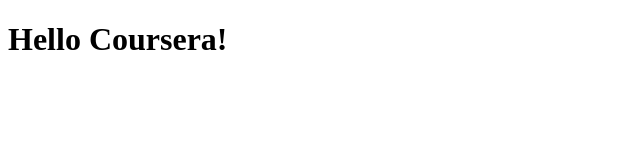
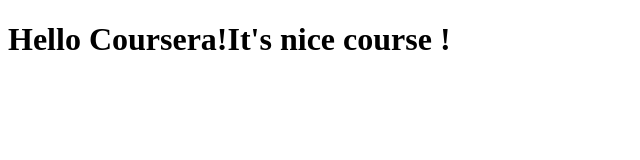
Before and after one commit to pawelkozlak/Coursera-test, a plain HTML site: page site/index.html in a window 1280 px wide. Shown: the whole page, without its empty margins (0-640 px from the left). Drawn offline with Linux system fonts and the light colour scheme.

Commit message:
Small addition to our page content

```diff
--- a/site/index.html
+++ b/site/index.html
@@ -4,6 +4,6 @@
 	<title>Hello coursera!</title>
 </head>
 <body>
-<h1> Hello Coursera! </h1>
+<h1> Hello Coursera!It's nice course !</h1>
 </body>
 </html>
```
